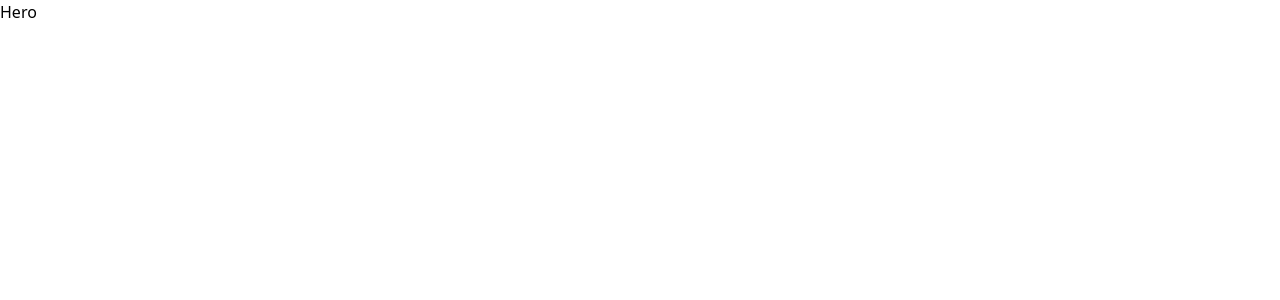
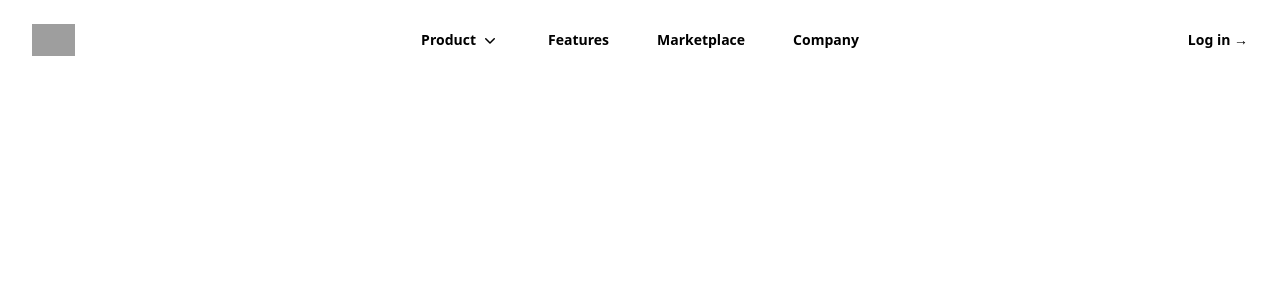
Before and after one commit to Adarshsingh7/food-court, a React (Vite) app: page / in a window 1280 px wide. Shown: the top 300 px of the page. Built offline with nearby package versions, Linux system fonts and the light colour scheme; grey boxes are pictures that could not be loaded.

Commit message:
adding the Header Section

```diff
--- a/package.json
+++ b/package.json
@@ -13,6 +13,8 @@
     "@emotion/react": "^11.13.0",
     "@emotion/styled": "^11.13.0",
     "@fontsource/roboto": "^5.0.14",
+    "@headlessui/react": "^2.1.2",
+    "@heroicons/react": "^2.1.5",
     "@mui/icons-material": "^5.16.6",
     "@mui/material": "^5.16.6",
     "@mui/styled-engine-sc": "^6.0.0-alpha.18",
--- /dev/null
+++ b/src/components/Header.tsx
@@ -0,0 +1,282 @@
+/** @format */
+
+'use client';
+
+import { FC, useState } from 'react';
+import {
+	Dialog,
+	DialogPanel,
+	Disclosure,
+	DisclosureButton,
+	DisclosurePanel,
+	Popover,
+	PopoverButton,
+	PopoverGroup,
+	PopoverPanel,
+} from '@headlessui/react';
+import {
+	ArrowPathIcon,
+	Bars3Icon,
+	ChartPieIcon,
+	CursorArrowRaysIcon,
+	FingerPrintIcon,
+	SquaresPlusIcon,
+	XMarkIcon,
+} from '@heroicons/react/24/outline';
+import {
+	ChevronDownIcon,
+	PhoneIcon,
+	PlayCircleIcon,
+} from '@heroicons/react/20/solid';
+
+const products = [
+	{
+		name: 'Analytics',
+		description: 'Get a better understanding of your traffic',
+		href: '#',
+		icon: ChartPieIcon,
+	},
+	{
+		name: 'Engagement',
+		description: 'Speak directly to your customers',
+		href: '#',
+		icon: CursorArrowRaysIcon,
+	},
+	{
+		name: 'Security',
+		description: 'Your customers’ data will be safe and secure',
+		href: '#',
+		icon: FingerPrintIcon,
+	},
+	{
+		name: 'Integrations',
+		description: 'Connect with third-party tools',
+		href: '#',
+		icon: SquaresPlusIcon,
+	},
+	{
+		name: 'Automations',
+		description: 'Build strategic funnels that will convert',
+		href: '#',
+		icon: ArrowPathIcon,
+	},
+];
+const callsToAction = [
+	{ name: 'Watch demo', href: '#', icon: PlayCircleIcon },
+	{ name: 'Contact sales', href: '#', icon: PhoneIcon },
+];
+
+const Header: FC = function () {
+	const [mobileMenuOpen, setMobileMenuOpen] = useState(false);
+
+	return (
+		<header className='bg-white'>
+			<nav
+				aria-label='Global'
+				className='mx-auto flex max-w-7xl items-center justify-between p-6 lg:px-8'
+			>
+				<div className='flex lg:flex-1'>
+					<a
+						href='#'
+						className='-m-1.5 p-1.5'
+					>
+						<span className='sr-only'>Your Company</span>
+						<img
+							alt=''
+							src='https://tailwindui.com/img/logos/mark.svg?color=indigo&shade=600'
+							className='h-8 w-auto'
+						/>
+					</a>
+				</div>
+				<div className='flex lg:hidden'>
+					<button
+						type='button'
+						onClick={() => setMobileMenuOpen(true)}
+						className='-m-2.5 inline-flex items-center justify-center rounded-md p-2.5 text-gray-700'
+					>
+						<span className='sr-only'>Open main menu</span>
+						<Bars3Icon
+							aria-hidden='true'
+							className='h-6 w-6'
+						/>
+					</button>
+				</div>
+				<PopoverGroup className='hidden lg:flex lg:gap-x-12'>
+					<Popover className='relative'>
+						<PopoverButton className='flex items-center gap-x-1 text-sm font-semibold leading-6 text-gray-900'>
+							Product
+							<ChevronDownIcon
+								aria-hidden='true'
+								className='h-5 w-5 flex-none text-gray-400'
+							/>
+						</PopoverButton>
+
+						<PopoverPanel
+							transition
+							className='absolute -left-8 top-full z-10 mt-3 w-screen max-w-md overflow-hidden rounded-3xl bg-white shadow-lg ring-1 ring-gray-900/5 transition data-[closed]:translate-y-1 data-[closed]:opacity-0 data-[enter]:duration-200 data-[leave]:duration-150 data-[enter]:ease-out data-[leave]:ease-in'
+						>
+							<div className='p-4'>
+								{products.map((item) => (
+									<div
+										key={item.name}
+										className='group relative flex items-center gap-x-6 rounded-lg p-4 text-sm leading-6 hover:bg-gray-50'
+									>
+										<div className='flex h-11 w-11 flex-none items-center justify-center rounded-lg bg-gray-50 group-hover:bg-white'>
+											<item.icon
+												aria-hidden='true'
+												className='h-6 w-6 text-gray-600 group-hover:text-indigo-600'
+											/>
+										</div>
+										<div className='flex-auto'>
+											<a
+												href={item.href}
+												className='block font-semibold text-gray-900'
+											>
+												{item.name}
+												<span className='absolute inset-0' />
+											</a>
+											<p className='mt-1 text-gray-600'>{item.description}</p>
+										</div>
+									</div>
+								))}
+							</div>
+							<div className='grid grid-cols-2 divide-x divide-gray-900/5 bg-gray-50'>
+								{callsToAction.map((item) => (
+									<a
+										key={item.name}
+										href={item.href}
+										className='flex items-center justify-center gap-x-2.5 p-3 text-sm font-semibold leading-6 text-gray-900 hover:bg-gray-100'
+									>
+										<item.icon
+											aria-hidden='true'
+											className='h-5 w-5 flex-none text-gray-400'
+										/>
+										{item.name}
+									</a>
+								))}
+							</div>
+						</PopoverPanel>
+					</Popover>
+
+					<a
+						href='#'
+						className='text-sm font-semibold leading-6 text-gray-900'
+					>
+						Features
+					</a>
+					<a
+						href='#'
+						className='text-sm font-semibold leading-6 text-gray-900'
+					>
+						Marketplace
+					</a>
+					<a
+						href='#'
+						className='text-sm font-semibold leading-6 text-gray-900'
+					>
+						Company
+					</a>
+				</PopoverGroup>
+				<div className='hidden lg:flex lg:flex-1 lg:justify-end'>
+					<a
+						href='#'
+						className='text-sm font-semibold leading-6 text-gray-900'
+					>
+						Log in <span aria-hidden='true'>&rarr;</span>
+					</a>
+				</div>
+			</nav>
+			<Dialog
+				open={mobileMenuOpen}
+				onClose={setMobileMenuOpen}
+				className='lg:hidden'
+			>
+				<div className='fixed inset-0 z-10' />
+				<DialogPanel className='fixed inset-y-0 right-0 z-10 w-full overflow-y-auto bg-white px-6 py-6 sm:max-w-sm sm:ring-1 sm:ring-gray-900/10'>
+					<div className='flex items-center justify-between'>
+						<a
+							href='#'
+							className='-m-1.5 p-1.5'
+						>
+							<span className='sr-only'>Your Company</span>
+							<img
+								alt=''
+								src='https://tailwindui.com/img/logos/mark.svg?color=indigo&shade=600'
+								className='h-8 w-auto'
+							/>
+						</a>
+						<button
+							type='button'
+							onClick={() => setMobileMenuOpen(false)}
+							className='-m-2.5 rounded-md p-2.5 text-gray-700'
+						>
+							<span className='sr-only'>Close menu</span>
+							<XMarkIcon
+								aria-hidden='true'
+								className='h-6 w-6'
+							/>
+						</button>
+					</div>
+					<div className='mt-6 flow-root'>
+						<div className='-my-6 divide-y divide-gray-500/10'>
+							<div className='space-y-2 py-6'>
+								<Disclosure
+									as='div'
+									className='-mx-3'
+								>
+									<DisclosureButton className='group flex w-full items-center justify-between rounded-lg py-2 pl-3 pr-3.5 text-base font-semibold leading-7 text-gray-900 hover:bg-gray-50'>
+										Product
+										<ChevronDownIcon
+											aria-hidden='true'
+											className='h-5 w-5 flex-none group-data-[open]:rotate-180'
+										/>
+									</DisclosureButton>
+									<DisclosurePanel className='mt-2 space-y-2'>
+										{[...products, ...callsToAction].map((item) => (
+											<DisclosureButton
+												key={item.name}
+												as='a'
+												href={item.href}
+												className='block rounded-lg py-2 pl-6 pr-3 text-sm font-semibold leading-7 text-gray-900 hover:bg-gray-50'
+											>
+												{item.name}
+											</DisclosureButton>
+										))}
+									</DisclosurePanel>
+								</Disclosure>
+								<a
+									href='#'
+									className='-mx-3 block rounded-lg px-3 py-2 text-base font-semibold leading-7 text-gray-900 hover:bg-gray-50'
+								>
+									Features
+								</a>
+								<a
+									href='#'
+									className='-mx-3 block rounded-lg px-3 py-2 text-base font-semibold leading-7 text-gray-900 hover:bg-gray-50'
+								>
+									Marketplace
+								</a>
+								<a
+									href='#'
+									className='-mx-3 block rounded-lg px-3 py-2 text-base font-semibold leading-7 text-gray-900 hover:bg-gray-50'
+								>
+									Company
+								</a>
+							</div>
+							<div className='py-6'>
+								<a
+									href='#'
+									className='-mx-3 block rounded-lg px-3 py-2.5 text-base font-semibold leading-7 text-gray-900 hover:bg-gray-50'
+								>
+									Log in
+								</a>
+							</div>
+						</div>
+					</div>
+				</DialogPanel>
+			</Dialog>
+		</header>
+	);
+};
+
+export default Header;
--- a/src/pages/Hero.tsx
+++ b/src/pages/Hero.tsx
@@ -1,7 +1,8 @@
 /** @format */
+import Header from '../components/Header.tsx';
 
 function Hero() {
-	return <div>Hero</div>;
+	return <Header />;
 }
 
 export default Hero;
```
Also changed, not shown: 1 other file (tests, documents, lock files or other folders).
